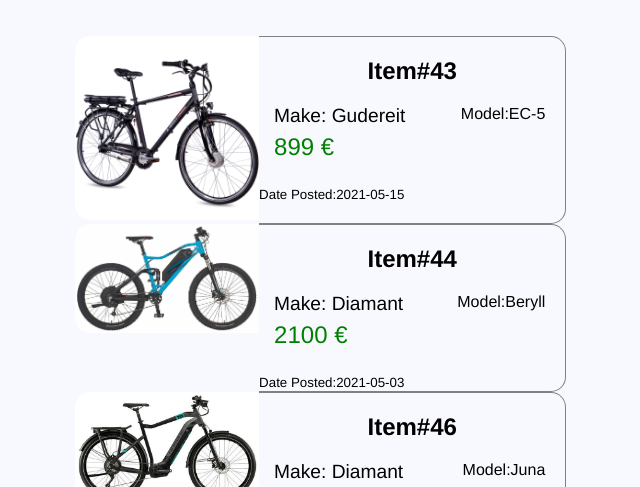
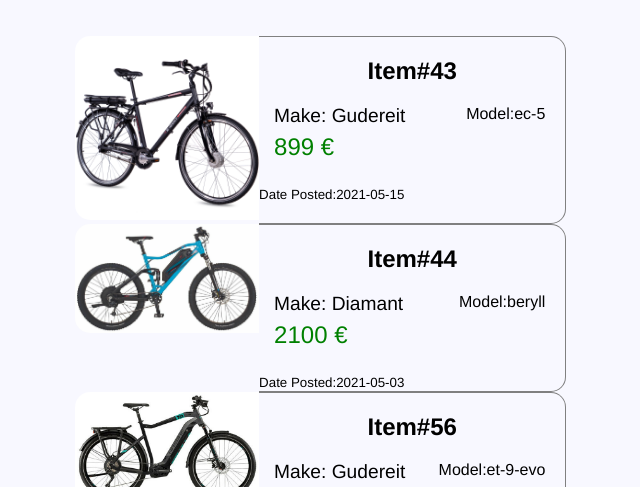
Before and after one commit to adnan-razzaq/challenge, a plain HTML site: page index.html in a window 1280 px wide. Both pictures are taken after a click on the button "Show Top Models". Shown: the part 310-797 px from the top of the page, 258-898 px from the left. Drawn offline with nearby package versions, Linux system fonts and the light colour scheme.

Commit message:
Adding logic for displaying top models

```diff
--- a/index.html
+++ b/index.html
@@ -23,7 +23,7 @@
     </div>
     <script src="https://cdnjs.cloudflare.com/ajax/libs/PapaParse/5.2.0/papaparse.min.js"></script>
 
-    <script type="module" src="js/main.js"></script>
+    <script src="js/main.js"></script>
     <script src="js/topModels.js"></script>
   </body>
 </html>
--- a/js/main.js
+++ b/js/main.js
@@ -44,7 +44,7 @@
     html += `
             <div class="card">
                 <div>
-                    <img src="images/bike${index}.jpg" alt="" srcset="">
+                    <img src="images/bike${index}.jpg" alt="image" srcset="">
                 </div>
                 <div class="borders">
                 <h2>Item#${item.ID}</h2>
@@ -59,3 +59,29 @@
     allModels.innerHTML = html
   })
 }
+
+function showTopModels() {
+  let html = ''
+  let items = topModels(parsedData)
+  console.log(items)
+  items.forEach((element, index) => {
+    html += `
+            <div class="card">
+                <div>
+                    <img src="images/bike${index}.jpg" alt="image" srcset="">
+                </div>
+                <div class="borders">
+                <h2>Item#${element.ID}</h2>
+                    <div>
+                        <p class="model">Make: ${element.Make} <span>Model:${element.Model}</span></p>
+                        <p class="price">${element.Price} €</p>
+                        <small>Date Posted:${element.Date}</small>
+                    </div>
+                </div>
+             </div>
+            `
+  })
+
+  allModels.innerHTML = ''
+  allModels.innerHTML = html
+}
--- a/js/topModels.js
+++ b/js/topModels.js
@@ -1,5 +1,6 @@
 /** Function used to display top 3 models */
-function showTopModels(array) {
+
+function topModels(array) {
   let models = []
 
   //Making Model names of same formatting
@@ -9,5 +10,28 @@
     item.Model = model
     return item
   })
-  console.log(result)
+
+  //Functionality for displaying top 3 models
+  models = Object.values(
+    result.reduce((r, { Make, Model, Price, ID, Date }) => {
+      r[Model] = r[Model] || {
+        ID,
+        Model,
+        Price,
+        Make,
+        Date,
+        count: 0,
+      }
+      r[Model].count++
+      return r
+    }, {})
+  )
+
+  models = models.sort(function (a, b) {
+    return b.count - a.count
+  })
+
+  //Adding only first three elements of array
+  const items = models.slice(0, 3)
+  return items
 }
```
